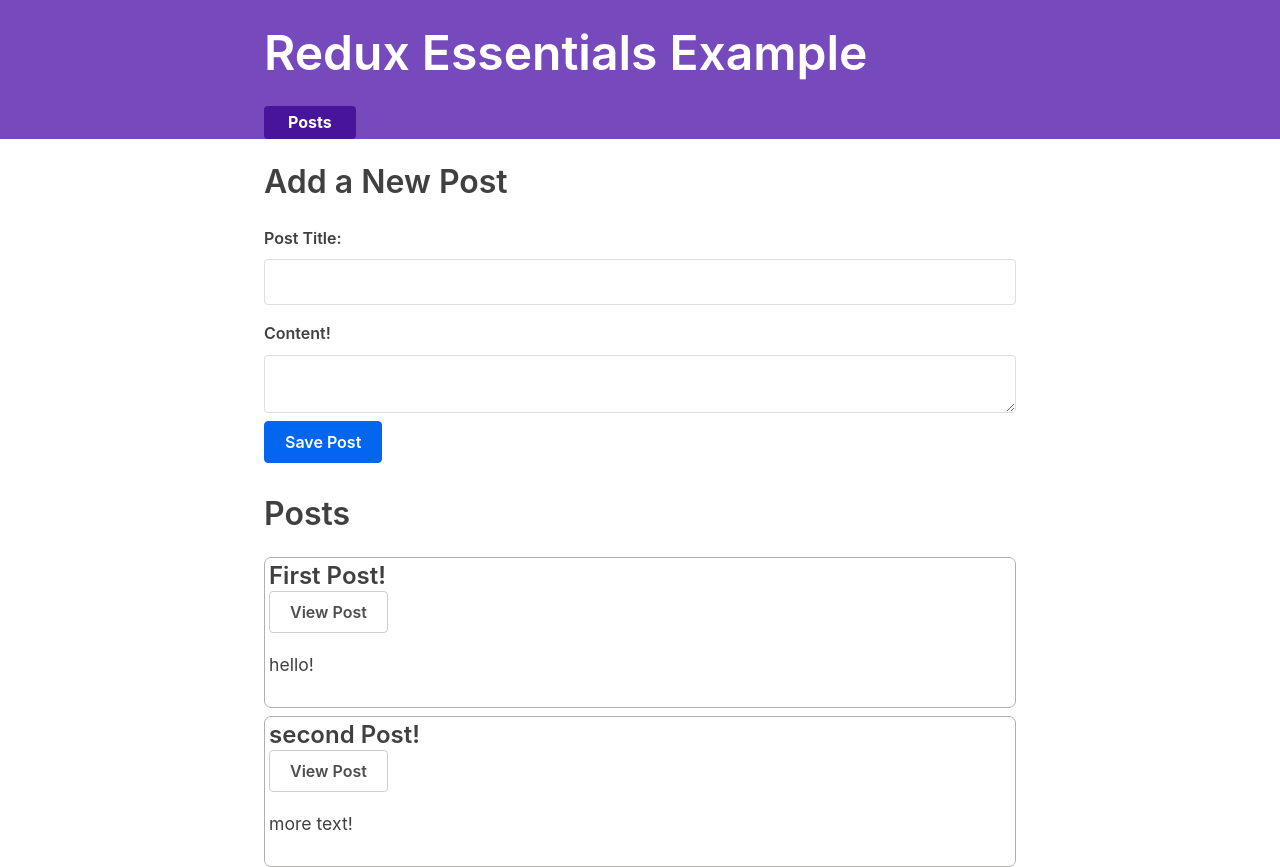
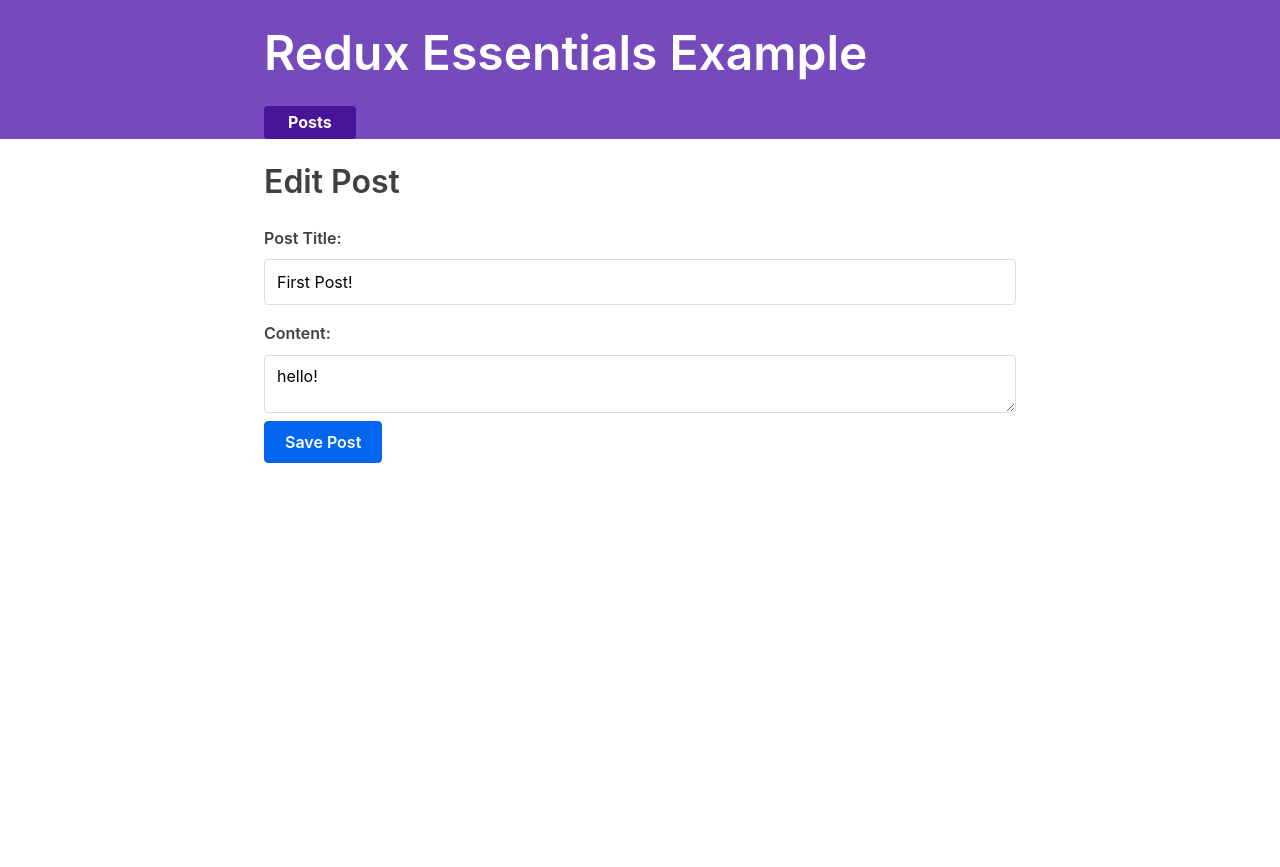
Before and after one commit to ZRF-star/redux-example, a React (Create React App) app: page /editPost/1 in a window 1280 px wide. Before the commit this address led to /. After the commit the page ends 800 px from the top, so only its background shows below. Built offline with nearby package versions, Linux system fonts and the light colour scheme; what miragejs, txtgen would draw is missing.

Commit message:
refactor: 导入错误修改

```diff
--- a/src/App.js
+++ b/src/App.js
@@ -10,7 +10,7 @@
 import { PostsList } from './features/posts/PostsList';
 import { AddPostForm } from './features/posts/AddPostForm';
 import { SinglePostPage } from './features/posts/SinglePostPage';
-// import { EditPostForm } from './features/posts/EditPostForm';
+import { EditPostForm } from './features/posts/EditPostForm';
 
 function App() {
   return (
@@ -30,7 +30,7 @@
           />
           <Route exact path="/posts/:postId" component={SinglePostPage} />
 
-          {/* <Route exact path="/posts/:postId" component={EditPostForm} /> */}
+          <Route exact path="/editPost/:postId" component={EditPostForm} />
           <Redirect to="/" />
         </Switch>
       </div>
--- a/src/features/posts/EditPostForm.js
+++ b/src/features/posts/EditPostForm.js
@@ -1,7 +1,10 @@
 import React, { useState } from 'react';
 import { useDispatch, useSelector } from 'react-redux';
 import { useHistory } from 'react-router-dom';
-import { postUpdated } from './postsSlice';
+//./src/features/posts/EditPostForm.js
+// Module not found: Can't resolve './postsSlice' in '/Volumes/E/projects/react-study/reactApp/redux-study/redux-example/src/features/posts'
+// 居然是因为拼写错误，呜呜呜
+import { postUpdated } from './postSlice';
 
 export const EditPostForm = ({ match }) => {
   const { postId } = match.params;
```
